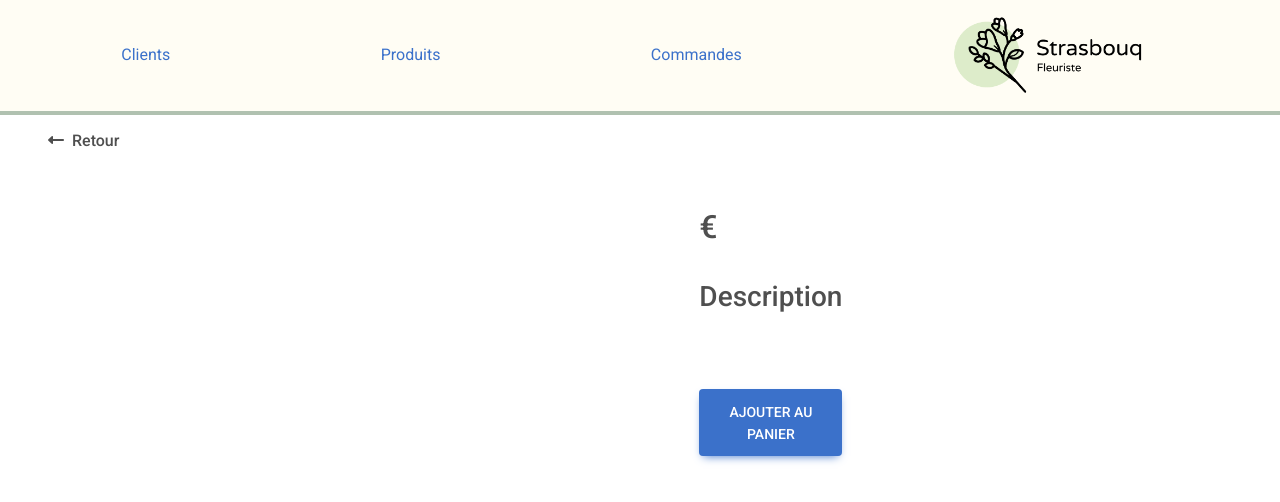
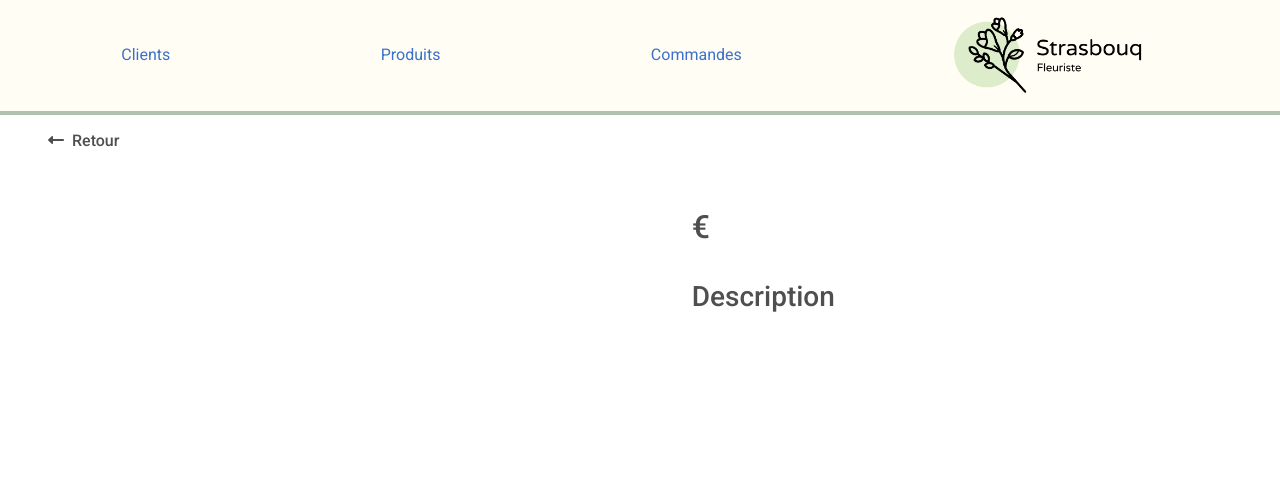
Before and after one commit to thuyannhu/Strasbouq, a PHP site: template src/View/Product/showBO.html.twig in a window 1280 px wide. Shown: the top 502 px of the page. Run offline with PHP 8.4, Linux system fonts and the light colour scheme; the template is opened without the code that fills it, so the values that code supplies are empty; some libraries are stand-ins or nearby versions.

Commit message:
product can only be added to cart when not in BO

```diff
--- a/src/View/Product/_showSheet.html.twig
+++ b/src/View/Product/_showSheet.html.twig
@@ -104,6 +104,4 @@
 		{{product[0].description}}</p>
 </br>
 
-<a href="/?add_to_cart={{product[0].Products_idProducts }}" class="btn btn-primary btn-lg">
-	Ajouter au panier
-</a></section></div>{% endblock %}
+{% endblock %}
--- a/src/View/Product/show.html.twig
+++ b/src/View/Product/show.html.twig
@@ -6,4 +6,9 @@
 
 {% block content %}
 	{% include '/Product/_showSheet.html.twig' %}
+	<a href="/?add_to_cart={{product[0].Products_idProducts }}" class="btn btn-primary btn-lg">
+	Ajouter au panier
+	</a>
+	</div>
+	</section>
 {% endblock %}
```
